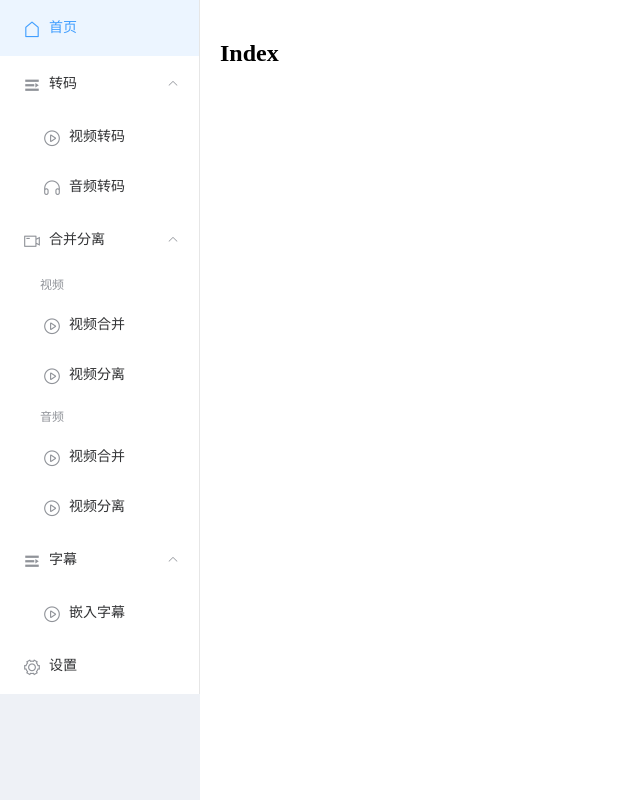
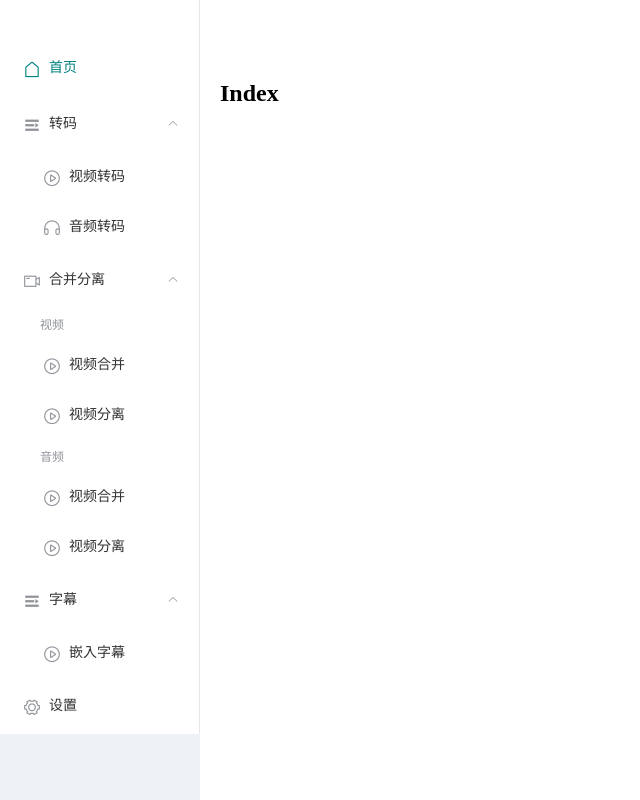
Before and after one commit to taurusxin/media-converter, a Vue app: page /#/index in a window 1280 px wide. Shown: the whole page, without its empty margins (0-640 px from the left). Built offline with nearby package versions, Linux system fonts and the light colour scheme.

Commit message:
refactor: renewed some styles

```diff
--- a/src/App.vue
+++ b/src/App.vue
@@ -1,11 +1,13 @@
 <template>
-  <div class="app">
+  <div class="app" style="height: 100%">
     <router-view></router-view>
   </div>
 </template>
 
 <style lang="scss">
-body {
-  margin: 0 !important;
+html, body, #app, .el-container {
+  height: 100%;
+  padding: 0;
+  margin: 0;
 }
 </style>
--- a/src/components/SideBar.vue
+++ b/src/components/SideBar.vue
@@ -1,5 +1,8 @@
 <template>
-  <el-menu :default-openeds="['transcoding', 'merge-split', 'title']" router default-active="index">
+  <el-menu :default-openeds="['transcoding', 'merge-split', 'title']"
+           router
+           default-active="index"
+           style="padding-top: 40px">
 
     <el-menu-item index="index">
       <template #title><i class="el-icon-house"></i>首页</template>
--- /dev/null
+++ b/src/components/TitleBar.vue
@@ -0,0 +1,21 @@
+<template>
+<div class="title-bar"></div>
+</template>
+
+<script>
+export default {
+  name: 'TitleBar'
+}
+</script>
+
+<style scoped>
+.title-bar {
+  position: absolute;
+  top: 0;
+  left: 0;
+  -webkit-app-region: drag;
+  height: 40px;
+  background-color: transparent;
+  width: 100%;
+}
+</style>
--- a/src/main.ts
+++ b/src/main.ts
@@ -2,7 +2,7 @@ import { createApp } from 'vue'
 
 // import element-plus
 import ElementPlus from 'element-plus'
-import 'element-plus/lib/theme-chalk/index.css'
+import '@/style/index.scss'
 
 import App from './App.vue'
 import router from './router'
--- /dev/null
+++ b/src/style/index.scss
@@ -0,0 +1,3 @@
+/* 改变主题色变量 */ $--color-primary: teal; /* 改变 icon 字体路径变量，必需 */
+$--font-path: '~element-plus/lib/theme-chalk/fonts'; @import
+"~element-plus/packages/theme-chalk/src/index";
--- a/src/views/Dashboard.vue
+++ b/src/views/Dashboard.vue
@@ -1,11 +1,14 @@
 <template>
-  <el-container style="height: 100vh">
+  <title-bar></title-bar>
+  <el-container style="height: 100%">
     <el-aside width="200px" style="background-color: rgb(238, 241, 246)">
       <side-bar></side-bar>
     </el-aside>
 
     <el-main>
-      <router-view></router-view>
+      <div class="main-container" style="padding-top: 40px">
+        <router-view></router-view>
+      </div>
     </el-main>
   </el-container>
 </template>
@@ -13,11 +16,12 @@
 <script lang="ts">
 import { defineComponent } from 'vue'
 import SideBar from '@/components/SideBar.vue'
+import TitleBar from '@/components/TitleBar.vue'
 
 export default defineComponent({
   name: 'Dashboard',
   components: {
-    SideBar
+    SideBar, TitleBar
   }
 })
 </script>
```
Also changed, not shown: src/background.ts (+5 -2 lines).
